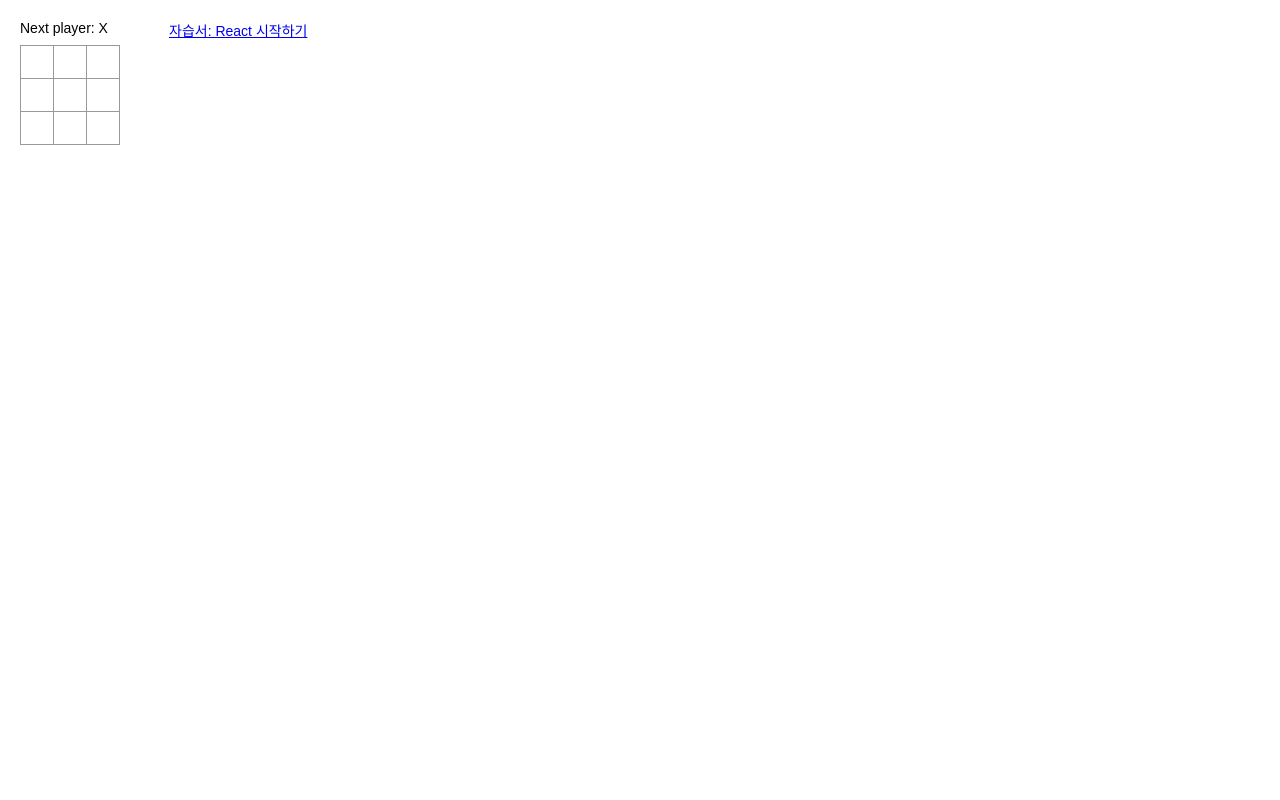
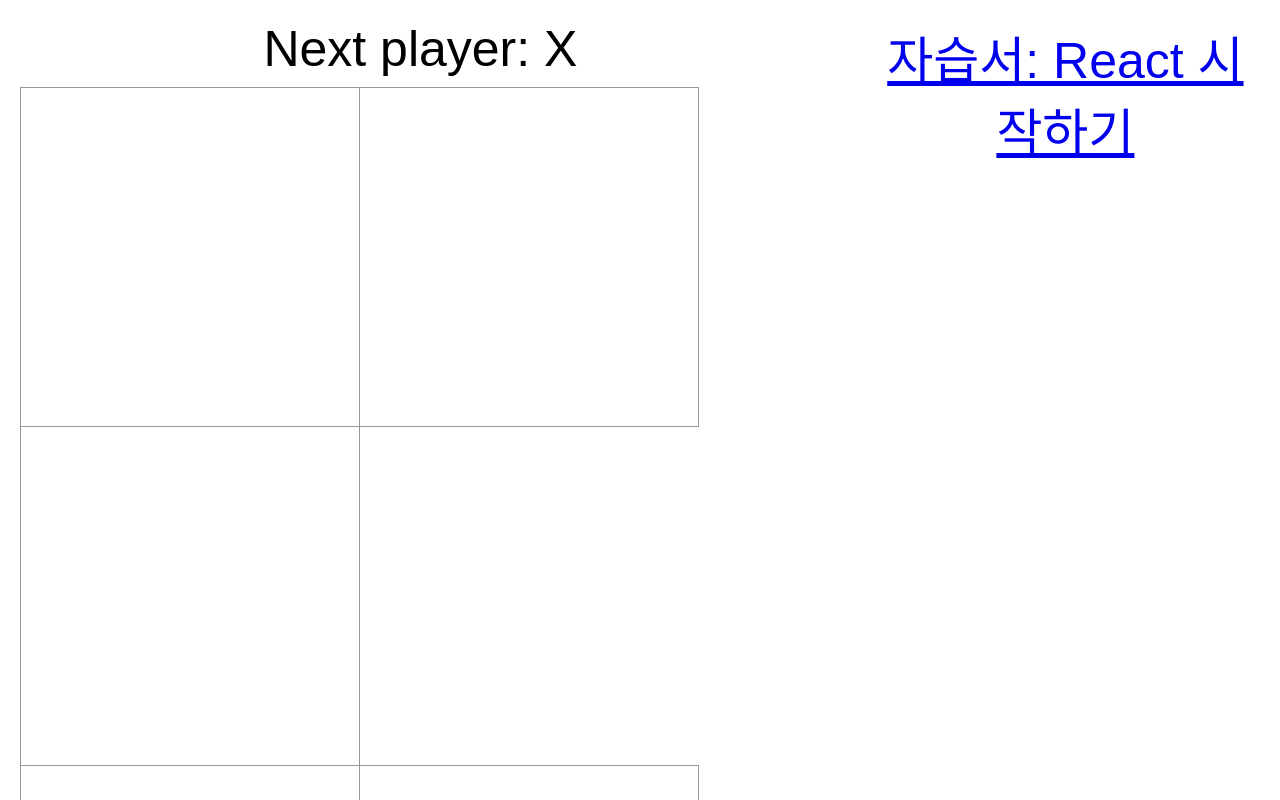
Before and after one commit to parkjbdev/js-react_HelloWorld, a React (Create React App) app: page / in a window 1280 px wide. Shown: the top 800 px of the page. Built offline with nearby package versions, Linux system fonts and the light colour scheme.

Commit message:
Add Player Turn Change

```diff
--- a/src/component/TicTacToe/TicTacToe.css
+++ b/src/component/TicTacToe/TicTacToe.css
@@ -1,5 +1,6 @@
 .game {
-    font: 14px "Century Gothic", Futura, sans-serif;
+    font: 50px "Century Gothic", Futura, sans-serif;
+    text-align: center;
     margin: 20px;
 }
 
@@ -21,15 +22,15 @@
     background: #fff;
     border: 1px solid #999;
     float: left;
-    font-size: 24px;
+    font-size: 240px;
     font-weight: bold;
     line-height: 34px;
-    height: 34px;
+    height: 340px;
     margin-right: -1px;
     margin-top: -1px;
     padding: 0;
     text-align: center;
-    width: 34px;
+    width: 340px;
 }
 
 .square:focus {
--- a/src/component/TicTacToe/TicTacToe.js
+++ b/src/component/TicTacToe/TicTacToe.js
@@ -2,22 +2,54 @@ import React from 'react';
 import './TicTacToe.css';
 
 class Square extends React.Component {
+	constructor(props) {
+		super(props);
+		this.state = {
+			value: null,
+		}
+	}
 	render() {
 		return (
-			<button className="square">
-				{/* TODO */}
+			<button
+				className="square"
+				onClick={() => {this.props.onClick()}}
+			>
+				{this.props.value}
 			</button>
 		);
 	}
 }
 
 class Board extends React.Component {
+	constructor(props) {
+		super(props);
+		this.state = {
+			squares: Array(9).fill(null),
+			turn: 'X',
+		}
+	}
+
+	nextTurn() {
+		if(this.state.turn === 'X')	this.setState({turn: 'O'});
+		else if(this.state.turn === 'O')	this.setState({turn: 'X'});
+	}
+
+	handleClick(squareNum) {
+		const squares = this.state.squares.slice();
+		squares[squareNum] = this.state.turn;
+		this.nextTurn();
+		this.setState({squares: squares});
+	}
+
 	renderSquare(i) {
-		return <Square />;
+		return <Square
+			value={this.state.squares[i]}
+			onClick={() => this.handleClick(i)}
+		/>;
 	}
 
 	render() {
-		const status = 'Next player: X';
+		let status = 'Next player: ' + this.state.turn;
 
 		return (
 			<div>
```
Also changed, not shown: src/component/ch05/ch05.js (added, +7 -0 lines).
